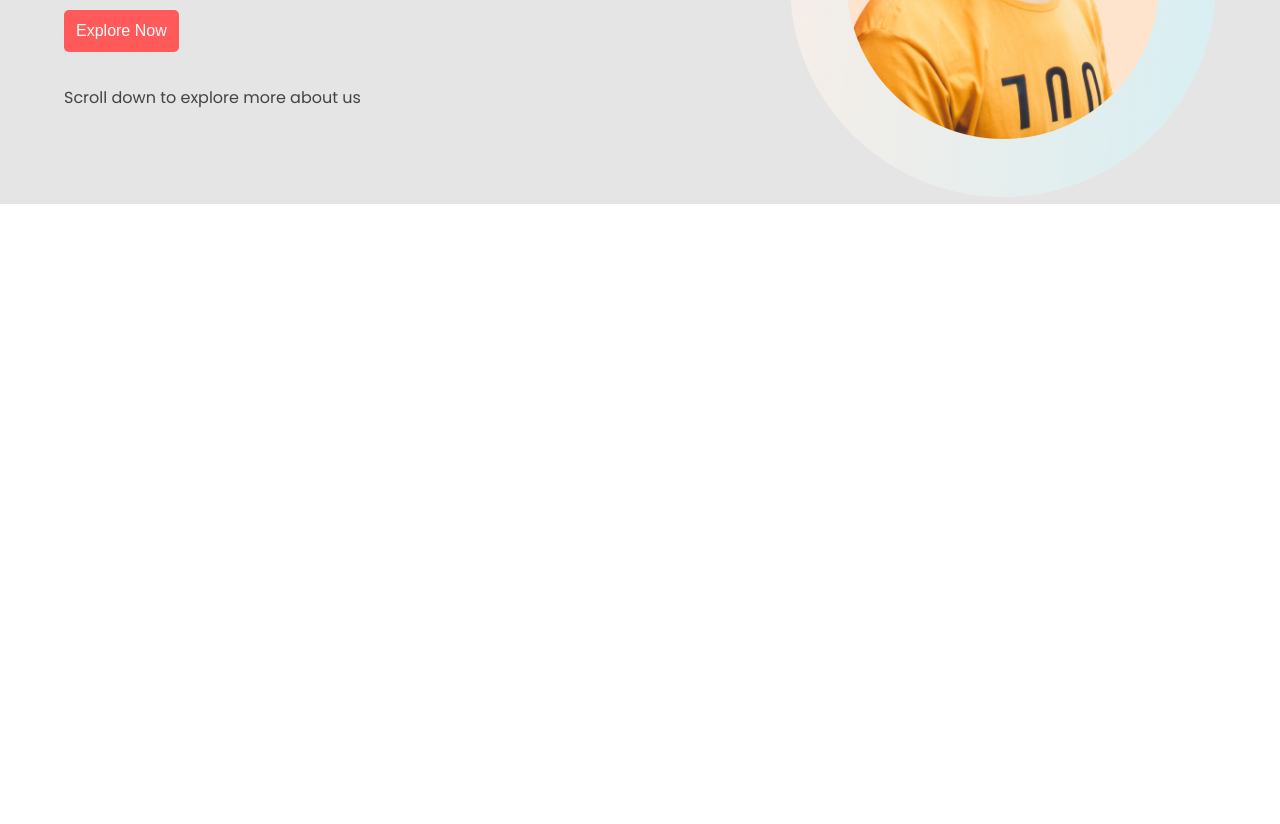
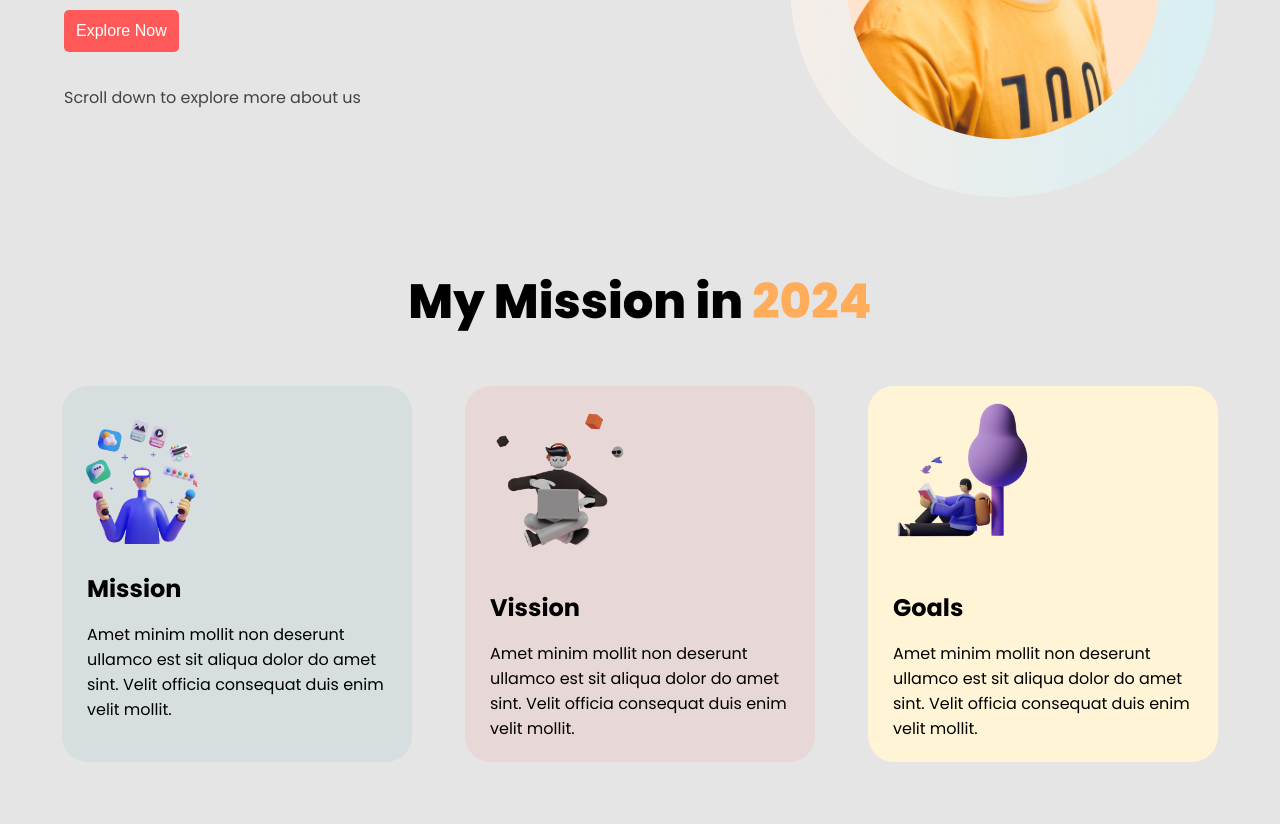
Before and after one commit to mubashirbappi5/mission-24, a plain HTML site: page index.html in a window 1280 px wide. Shown: the part 346-1170 px from the top of the page. Before the commit the page ends 800 px from the top, so only its background shows below. Drawn offline with Linux system fonts and the light colour scheme.

Commit message:
my mission update

```diff
--- a/css/styles.css
+++ b/css/styles.css
@@ -13,7 +13,7 @@ body{
 .header{
     max-width: 1440px;
     margin: 0 auto;
-    background: rgb(229, 229, 229);;
+    background: rgb(229, 229, 229);
 
 }
 .stay-focus{
@@ -59,10 +59,69 @@ body{
     color: #434343;
     margin-top: 33px;
 }
+/* my mission */
+.my-mission{
+    max-width: 1440px;
+    margin: 0 auto;
+    padding: 62px;
+    background: rgb(229, 229, 229);
+}
+.my-goal-mission{
+    width: 100%;
+    margin: 0 auto;
+}
+.my-goal-mission h1{
+    text-align: center;
+    font-size: 3rem;
+    font-weight: 800;
+}
+.my-mission-card{
+    display: flex;
+    justify-content: space-between;
+    margin-top: 48px;
+}
+.mission1{
+    width: 350px;
+    height: 376px;
+    border-radius: 26px;
+    background: #4F9DA61A;
+
+}
+.mission1 img{
+    width: 50%;
+    margin-left: 5px;
+}
+.mission1 h4{
+    font-size: 1.5rem;
+    margin-left: 25px;
+    margin-top: 12px;
+
+}
+.mission1 p{
+    font-size: 1rem;
+    margin-left: 25px;
+    margin-top: 16px;
+}
+#Vission{
+    background-color: #FF59591A;
+    padding-top: 10px;
+}
+#Goals{
+    background-color: #FFF4D6;
+    padding-top: 10px;
+
+}
+/* small device */
 @media screen and (max-width:576px) {
     .stay-focus{
         flex-direction: column;
         justify-content: center;
     }
+    .my-mission-card{
+        flex-direction: column;
+        justify-content: center;
+        gap: 20px;
+    }
+
 
 }
--- a/index.html
+++ b/index.html
@@ -26,6 +26,32 @@
 
     </header>
     <main>
+        <section class="my-mission">
+            <div class="my-goal-mission">
+                <h1>My Mission in <span id="mission">2024</span></h1>
+                <div class="my-mission-card">
+                    <div class="mission1">
+                        <img src="images/illustrators/illustrator-1.png" alt="">
+                        <h4>Mission</h4>
+
+                        <p>Amet minim mollit non deserunt <br> ullamco est sit aliqua dolor do amet <br> sint. Velit officia consequat duis enim <br> velit mollit.</p>
+                    </div>
+                    <div class="mission1" id="Vission">
+                        <img src="images/illustrators/illustrator-2.png" alt="">
+                        <h4>Vission</h4>
+
+                        <p>Amet minim mollit non deserunt <br> ullamco est sit aliqua dolor do amet <br> sint. Velit officia consequat duis enim <br> velit mollit.</p>
+                    </div>
+                    <div class="mission1" id="Goals">
+                        <img src="images/illustrators/illustrator-3.png" alt="">
+                        <h4>Goals</h4>
+
+                        <p>Amet minim mollit non deserunt <br> ullamco est sit aliqua dolor do amet <br> sint. Velit officia consequat duis enim <br> velit mollit.</p>
+                    </div>
+
+                </div>
+            </div>
+        </section>
 
     </main>
     <footer>
```
